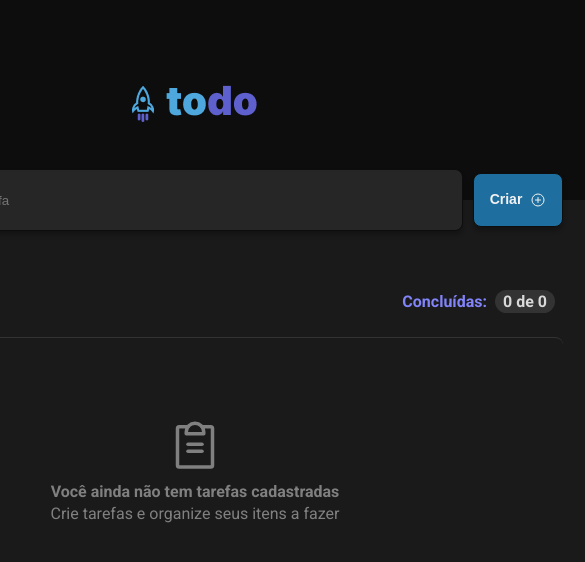
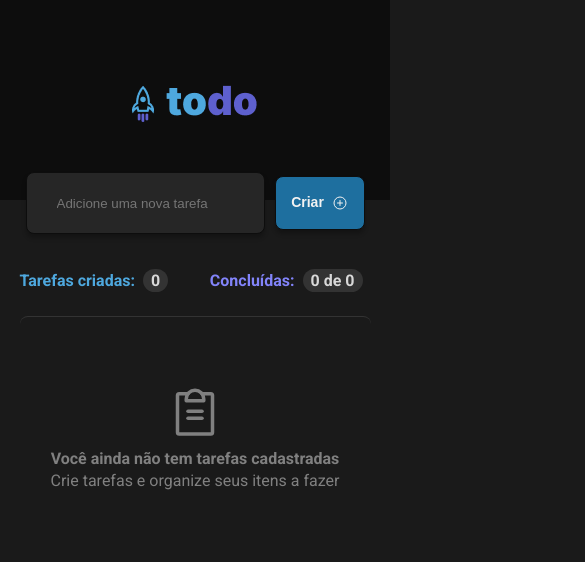
Before and after one commit to LuandersonH/ignite-challenge-to-do-list-ts, a React (Vite) app: page / in a window 390 px wide. Shown: the top 562 px of the page, 585 px wide, since content can reach past the window. Built offline with nearby package versions, Linux system fonts and the light colour scheme.

Commit message:
responsive

```diff
--- a/src/app.css
+++ b/src/app.css
@@ -1,13 +1,19 @@
 body {
-    display: flex;
-    align-items: center;
+    /* display: flex;
+     align-items: center;
     justify-content: center;
-    flex-direction: column;
+    flex-direction: column;  */
     background-color: var(--gray-600);
     color: var(--gray-300);
     -webkit-font-smoothing: antialiased;
-    margin: 0px auto;
+
     font-family: 'Roboto', 'serif';
+}
+
+@media only screen and (max-width: 768px) {
+    .toDoListMain > * {
+        max-width: 100vw;
+    }
 }
 
 .toDoListMain {
@@ -15,4 +21,5 @@ body {
     align-items: center;
     justify-content: center;
     flex-direction: column;
+    padding: 0;
 }
--- a/src/components/AddTask.module.css
+++ b/src/components/AddTask.module.css
@@ -2,10 +2,27 @@
     display: flex;
     align-items: center;
     justify-content: center;
+    justify-items: center;
     width: 46rem;
     height: 3.375rem;
     gap: 0 0.625rem;
     margin-top: -1.6875rem;
+}
+
+@media only screen and (max-width: 1440px) {
+    .addTaskContainer {
+        max-width: 80vw;
+        padding: 0;
+        margin: -24px auto;
+    }
+
+}
+
+@media only screen and (max-width: 1440px) {
+    .addTaskContainer > * {
+        max-width: 80vw;
+        padding: 0;
+    }
 }
 
 .addTaskContainer > input[type=text] {
@@ -17,7 +34,6 @@
     color: var(--gray-300);
 
     border-radius: 0.5rem;
-
     box-shadow: 0px 4px 4px rgba(0, 0, 0, 0.25);
     -webkit-text-stroke: 1px outside #000000;
 }
--- a/src/components/CreatedTasks.module.css
+++ b/src/components/CreatedTasks.module.css
@@ -1,6 +1,27 @@
 .containerTasks {
     padding-top: 1.5rem;
+    text-align: center;
 }
+
+@media only screen and (max-width: 1440px) {
+    .containerTasks {
+        max-width: 90vw;
+        padding: 0;
+    }
+
+    .CreatedTasksCards {
+        max-width: 90vw;
+    }
+}
+
+@media only screen and (max-width: 1440px) {
+    .containerTasks > * {
+        max-width: 90vw;
+        padding: 0;
+
+    }
+}
+
 
 .containerCreatedTasksCards {
     display: flex;
@@ -45,11 +66,15 @@
 
 .descriptionTasks{
     text-decoration: none;
+    overflow: hidden;
+    word-wrap: break-word;
 }
 
 .descriptionTasksCheck{
     color: var(--gray-300);
     text-decoration: line-through;
+    overflow: hidden;
+    word-wrap: break-word;
 }
 
 .deleteTasksIcon:hover {
--- a/src/components/Header.module.css
+++ b/src/components/Header.module.css
@@ -7,6 +7,13 @@
     background: var(--gray-700);
 }
 
+@media only screen and (max-width: 1440px) {
+    .HeaderContainer {
+        min-width: 100vw;
+        padding: 0;
+    }
+}
+
 .LogoHeader {
     width: 7.875rem;
     height: 3rem;
--- a/src/components/Tasks.module.css
+++ b/src/components/Tasks.module.css
@@ -8,6 +8,20 @@
 
     gap: 1.5rem 0rem;
     margin-top: 4rem;
+}
+
+@media only screen and (max-width: 1440px) {
+    .TasksContainer {
+        max-width: 90vw;
+        padding: 0;
+    }
+}
+
+@media only screen and (max-width: 1440px) {
+    .TasksContainer > * {
+        max-width: 90vw;
+        padding: 0;
+    }
 }
 
 .TasksCount {
```
